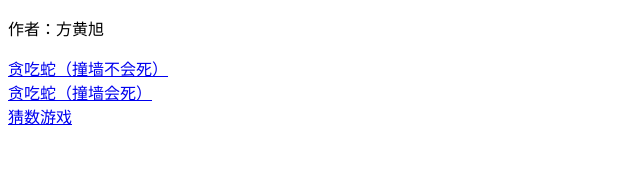
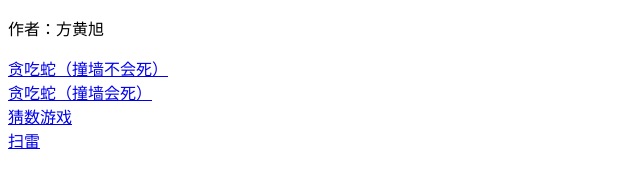
Before and after one commit to fanghuangxu/HtmlGame, a plain HTML site: page index.html in a window 1280 px wide. Shown: the full height of the page, 0-640 px from the left. Drawn offline with Linux system fonts and the light colour scheme.

Commit message:
Update index.html

```diff
--- a/index.html
+++ b/index.html
@@ -9,5 +9,6 @@
   <a href='贪吃蛇.html'>贪吃蛇（撞墙不会死）<br><a>
   <a href='22.html'>贪吃蛇（撞墙会死）<br></a>
   <a href='猜数游戏.html'>猜数游戏<br><a>
+  <a href='sl.html'>扫雷<br></a>
 </body>
 </html>
```
